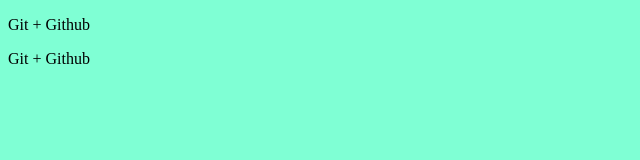
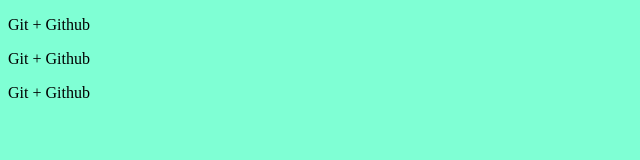
Before and after one commit to serg33serg/2-test, a plain HTML site: page index.html in a window 1280 px wide. Shown: the full height of the page, 0-640 px from the left. Drawn offline with Linux system fonts and the light colour scheme.

Commit message:
вторая волна

```diff
--- a/css/main.css
+++ b/css/main.css
@@ -1,3 +1,4 @@
 body{
     background-color: aquamarine;
+    color: #000;
 }
--- a/index.html
+++ b/index.html
@@ -13,5 +13,8 @@
     <p>
         Git + Github
     </p>
+    <p>
+        Git + Github
+    </p>
 </body>
 </html>
```
